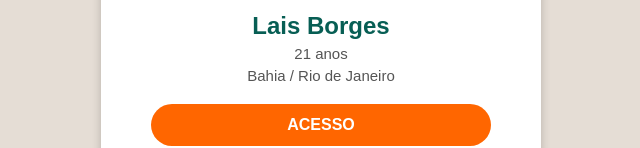
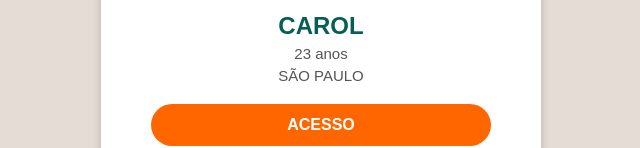
Before and after one commit to ananilton/responde, a plain HTML site: page index.html in a window 1280 px wide. Shown: the part 394-542 px from the top of the page, without its empty margins (319-959 px from the left). Drawn offline with Linux system fonts and the light colour scheme.

Commit message:
Update index.html

```diff
--- a/index.html
+++ b/index.html
@@ -3,7 +3,7 @@
 <head>
   <meta charset="UTF-8">
   <meta name="viewport" content="width=device-width, initial-scale=1.0">
-  <title>Lais Borges</title>
+  <title>CAROL</title>
   <style>
     body {
       font-family: Arial, sans-serif;
@@ -91,13 +91,13 @@
 
   <div class="container">
     <div class="profile">
-      <img src="https://i.postimg.cc/L6fd6QdH/Imagem-do-Whats-App-de-2025-06-11-s-01-41-37-c17cb9b5.jpg" alt="Lais Borges">
+      <img src="https://i.postimg.cc/hjwvwW1Q/Imagem-do-Whats-App-de-2025-07-16-s-17-31-43-8907312c.jpg" alt="Lais Borges">
       <div class="online-indicator"></div>
     </div>
 
-    <h2>Lais Borges</h2>
-    <p>21 anos</p>
-    <p>Bahia / Rio de Janeiro</p>
+    <h2>CAROL</h2>
+    <p>23 anos</p>
+    <p>SÃO PAULO</p>
 
     <!-- Botão laranja com texto "ACESSO" e link atualizado -->
     <a class="btn-laranja" href="https://privacycaarol.netlify.app/" target="_blank">
```
